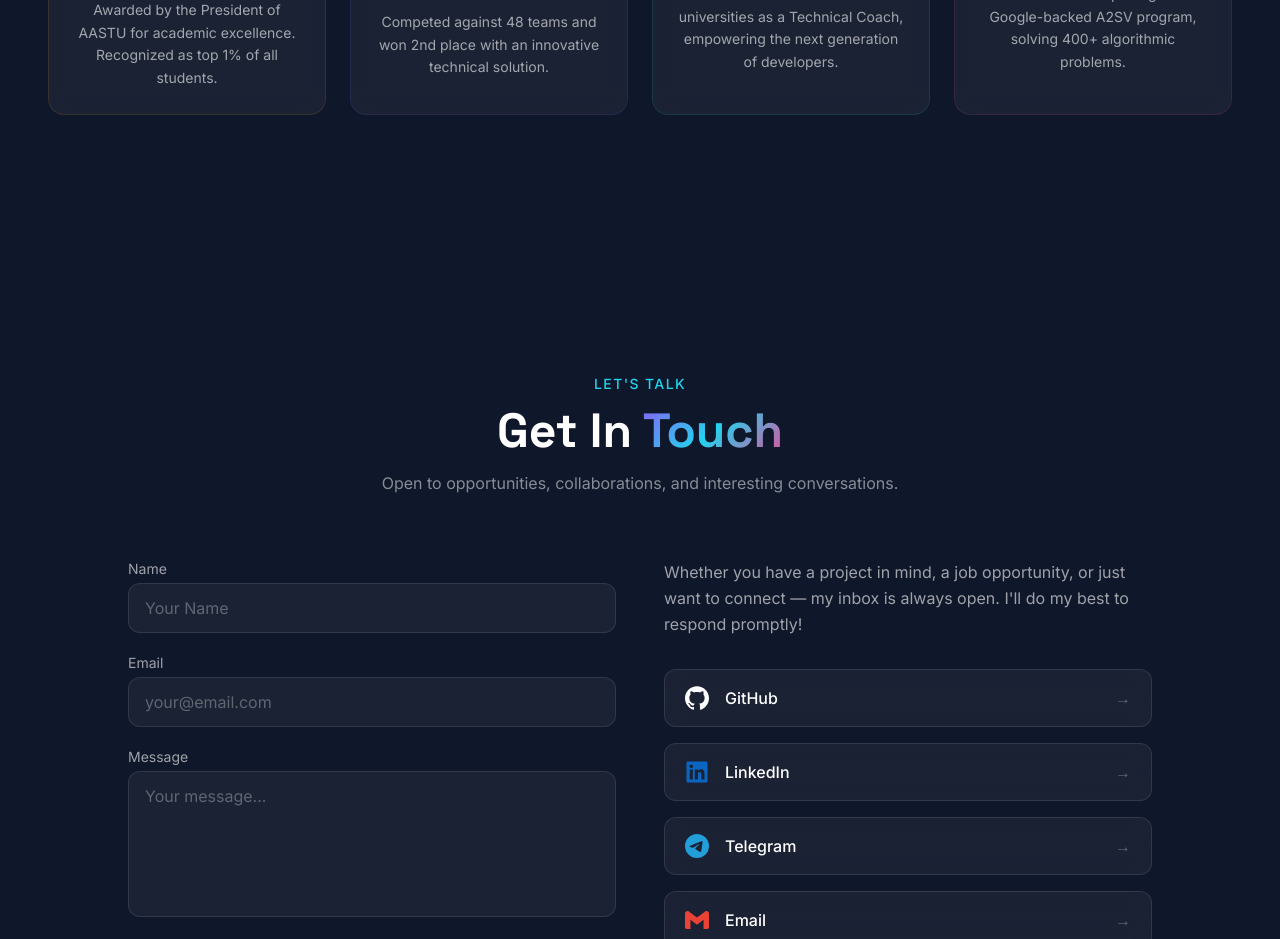
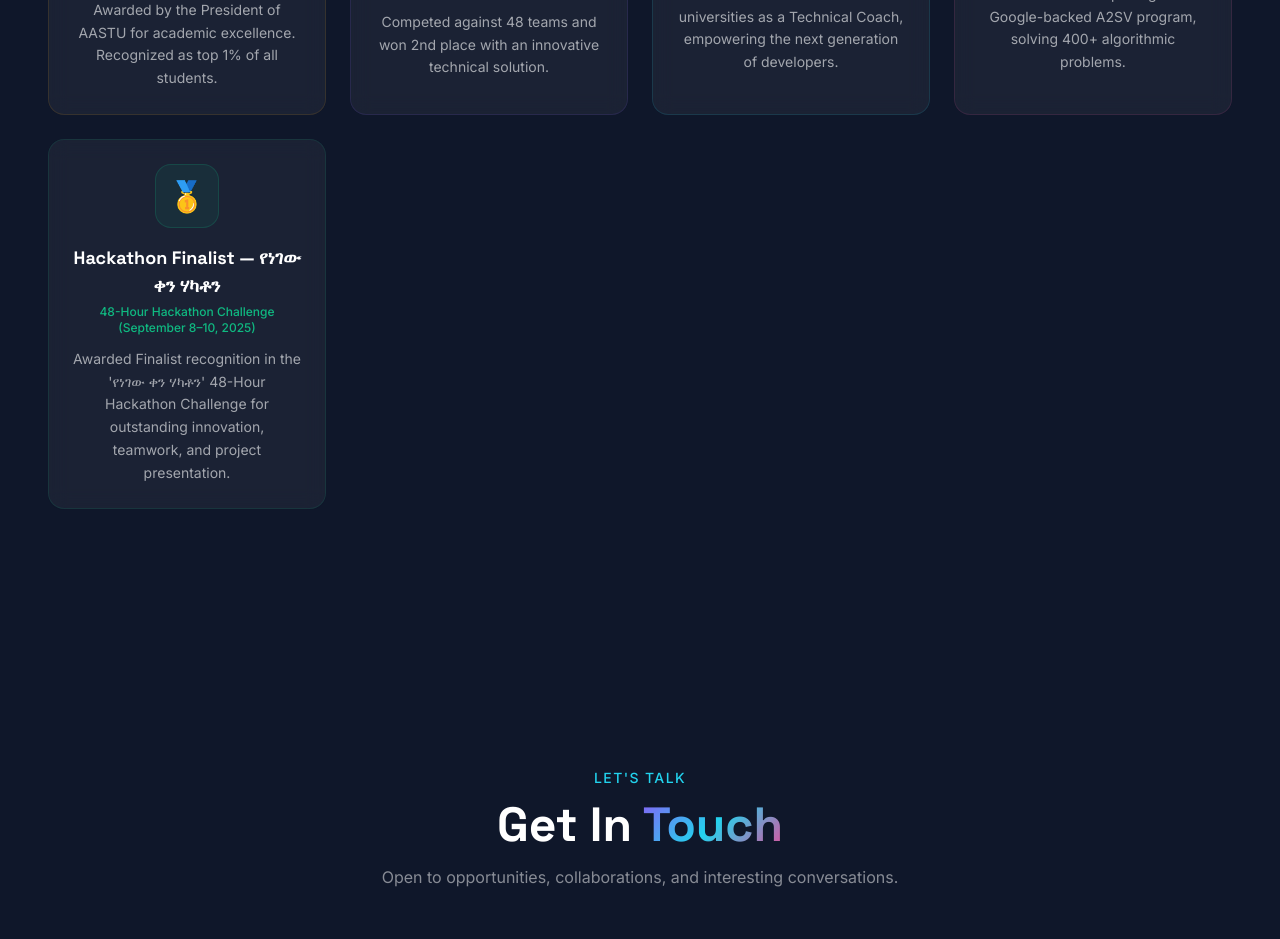
Before and after one commit to anteneh83/my_portfolio, a Next.js app: page / in a window 1280 px wide. Shown: the part 6920-7859 px from the top of the page. Built offline with nearby package versions, Linux system fonts and the light colour scheme; no server answers.

Commit message:
add achievement

```diff
--- a/components/Achievements.jsx
+++ b/components/Achievements.jsx
@@ -30,6 +30,13 @@ const achievements = [
         subtitle: "Africa to Silicon Valley",
         desc: "Selected for the prestigious Google-backed A2SV program, solving 400+ algorithmic problems.",
         color: "#EC4899",
+    },
+    {
+        icon: "🥇",
+        title: "Hackathon Finalist — የነገው ቀን ሃካቶን",
+        subtitle: "48-Hour Hackathon Challenge (September 8–10, 2025)",
+        desc: "Awarded Finalist recognition in the 'የነገው ቀን ሃካቶን' 48-Hour Hackathon Challenge for outstanding innovation, teamwork, and project presentation.",
+        color: "#10B981",
     },
 ];
 
```
